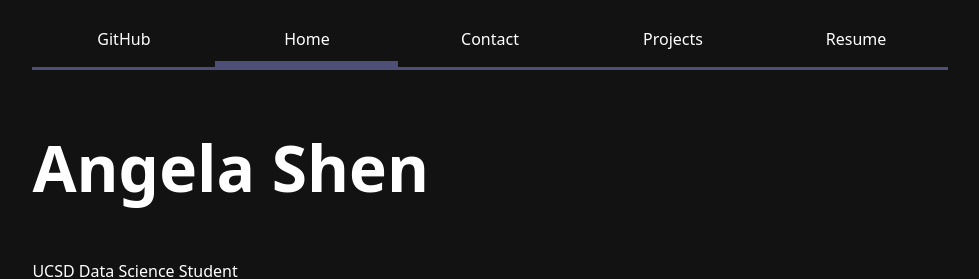
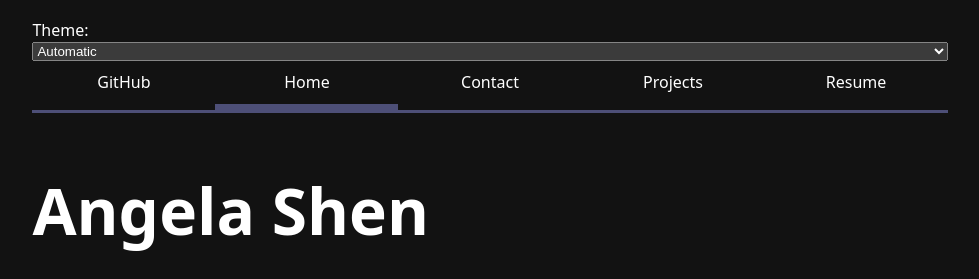
Before and after one commit to angela-shen/portfolio, a plain HTML site: page index.html in a window 1280 px wide. Shown: the top 279 px of the page, without its empty margins (150-1129 px from the left). Drawn offline with Linux system fonts and the light colour scheme.

Commit message:
add select

```diff
--- a/global.js
+++ b/global.js
@@ -42,3 +42,16 @@ for (let p of pages) {
     }
     nav.append(a);
   }
+
+  document.body.insertAdjacentHTML(
+    'afterbegin',
+    `
+    <label class="color-scheme">
+      Theme:
+      <select>
+        <option value = 'light dark'>Automatic</option>
+        <option value = 'light'>Light</option>
+        <option value = 'dark'>Dark</option>
+      </select>
+    </label>`
+  );
```
Also changed, not shown: index.html (+1 -0 lines).
